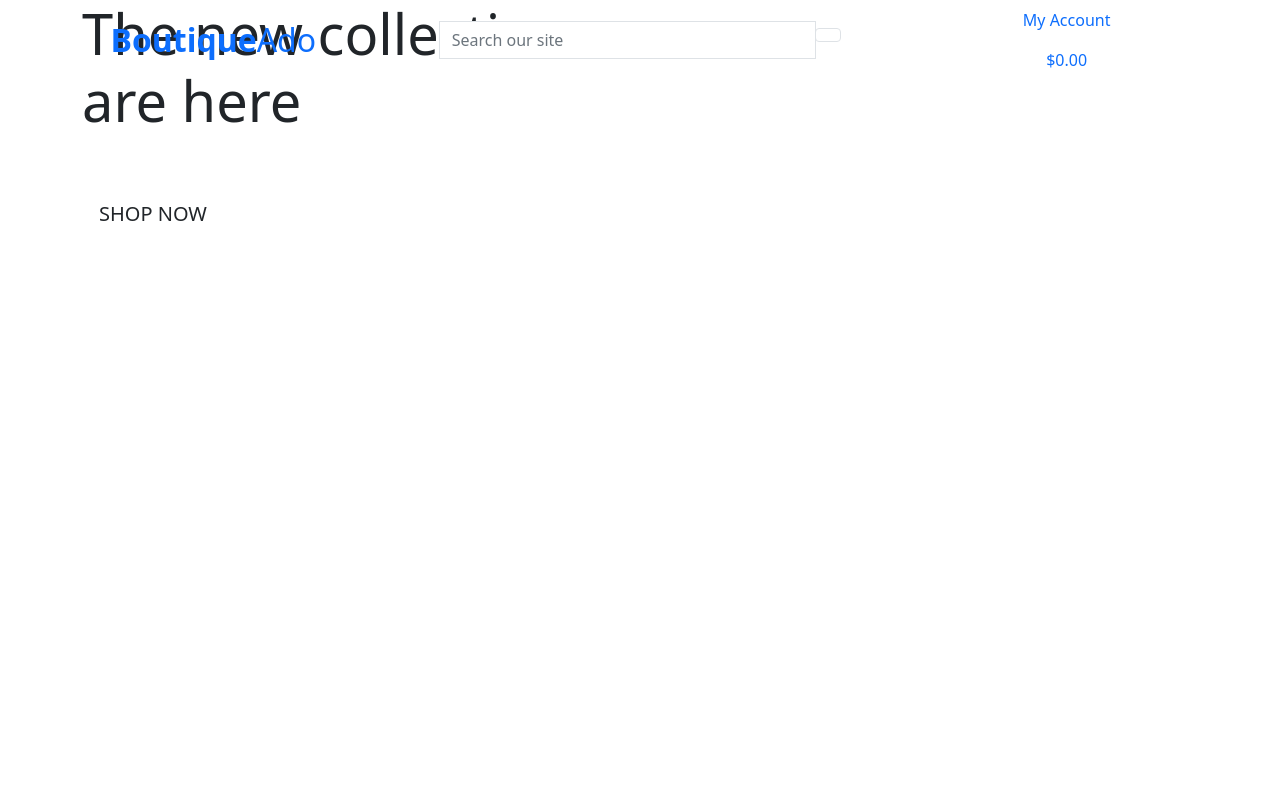
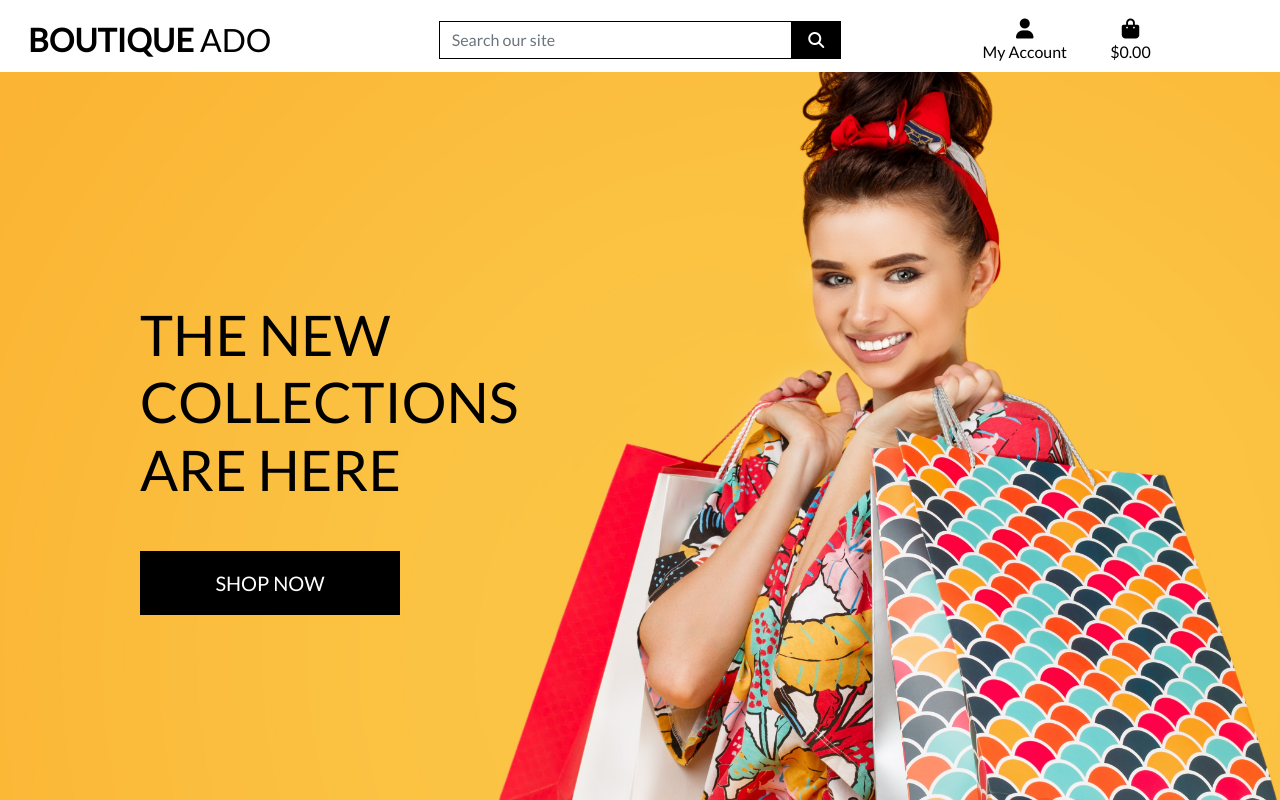
Before and after one commit to JaeWong91/boutique_ado_v1, a Django app: page / in a window 1280 px wide. Run offline with Django 3.2, Linux system fonts and the light colour scheme; some libraries are stand-ins or nearby versions.

Commit message:
completed homepage header and CSS

```diff
--- a/boutique_ado/settings.py
+++ b/boutique_ado/settings.py
@@ -147,6 +147,11 @@ USE_TZ = True
 # https://docs.djangoproject.com/en/3.2/howto/static-files/
 
 STATIC_URL = '/static/'
+STATICFILES_DIRS = (os.path.join(BASE_DIR, 'static'),)
+
+MEDIA_URL = '/media/'
+MEDIA_ROOT = os.path.join(BASE_DIR, 'media')
+
 
 # Default primary key field type
 # https://docs.djangoproject.com/en/3.2/ref/settings/#default-auto-field
--- a/boutique_ado/urls.py
+++ b/boutique_ado/urls.py
@@ -15,9 +15,11 @@ Including another URLconf
 """
 from django.contrib import admin
 from django.urls import path, include
+from django.conf import settings
+from django.conf.urls.static import static
 
 urlpatterns = [
     path('admin/', admin.site.urls),
     path('accounts/', include('allauth.urls')),
     path('', include('home.urls')),
-]
+] + static(settings.MEDIA_URL, document_root=settings.MEDIA_ROOT)
--- /dev/null
+++ b/static/css/base.css
@@ -0,0 +1,81 @@
+html {
+    height: 100%;
+}
+
+body {
+    background: url('/media/homepage_background_cropped.jpg') no-repeat center center fixed;
+    background-size: cover;
+    height: calc(100vh - 164px);
+    color: #555;
+    font-family: 'Lato';
+}
+
+/* from Bulma - another CSS framework similar to Bootstrap. To make font awesome icons size consistent unless manually changed*/
+.icon {
+    align-items: center;
+    display: inline-flex;
+    justify-content: center;
+    height: 1.5rem;
+    width: 1.5rem;
+}
+
+.logo-font {
+    text-transform: uppercase;
+}
+
+.main-logo-link {
+    width: fit-content;
+}
+
+.shop-now-button {
+    background: black;
+    color: white;
+    min-width: 260px;
+}
+
+.btn-black {
+    background: black;
+    color: white;
+}
+
+.shop-now-button:hover,
+.shop-now-button:active,
+.shop-now-button:focus,
+.btn-black:hover,
+.btn-black:active,
+.btn-black:focus {
+    background: #222;
+    color: white;
+}
+
+.text-black {
+    color: #000 !important;
+}
+
+.border-black {
+    border: 1px solid black !important;
+}
+
+/* -------------------------------- Media Queries */
+
+/* Slightly larger container on xl screens */
+@media (min-width: 1200px) {
+  .container {
+    max-width: 80%;
+  }
+}
+
+/* fixed top navbar only on medium and up */
+@media (min-width: 992px) {
+    .fixed-top-desktop-only {
+        position: fixed;
+        top: 0;
+        right: 0;
+        left: 0;
+        z-index: 1030;
+    }
+
+    .header-container {     /* This pushes the main body down to the bottom of the main page header */
+        padding-top: 164px;
+    }
+}
--- a/templates/base.html
+++ b/templates/base.html
@@ -14,13 +14,17 @@
         {% endblock %}
 
         {% block corecss %}
-            <link href="https://cdn.jsdelivr.net/npm/bootstrap@5.0.0-beta3/dist/css/bootstrap.min.css" rel="stylesheet" integrity="sha384-eOJMYsd53ii+scO/bJGFsiCZc+5NDVN2yr8+0RDqr0Ql0h+rP48ckxlpbzKgwra6" crossorigin="anonymous">
+            <link rel="stylesheet" href="https://cdn.jsdelivr.net/npm/bootstrap@5.0.0-beta3/dist/css/bootstrap.min.css"  integrity="sha384-eOJMYsd53ii+scO/bJGFsiCZc+5NDVN2yr8+0RDqr0Ql0h+rP48ckxlpbzKgwra6" crossorigin="anonymous">
+            <link rel="preconnect" href="https://fonts.gstatic.com">
+            <link rel="stylesheet" href="https://fonts.googleapis.com/css2?family=Lato&display=swap">
+            <link rel="stylesheet" href="{% static 'css/base.css' %}">
         {% endblock %}
 
         {% block extra_css %}
         {% endblock %}
 
         {% block corejs %}
+            <script src="https://kit.fontawesome.com/e03fbb7805.js" crossorigin="anonymous"></script>
             <script src="https://cdn.jsdelivr.net/npm/bootstrap@5.0.0-beta3/dist/js/bootstrap.bundle.min.js" integrity="sha384-JEW9xMcG8R+pH31jmWH6WWP0WintQrMb4s7ZOdauHnUtxwoG2vI5DkLtS3qm9Ekf" crossorigin="anonymous"></script>
             <script src="https://cdn.jsdelivr.net/npm/@popperjs/core@2.9.1/dist/umd/popper.min.js" integrity="sha384-SR1sx49pcuLnqZUnnPwx6FCym0wLsk5JZuNx2bPPENzswTNFaQU1RDvt3wT4gWFG" crossorigin="anonymous"></script>
             <script src="https://cdn.jsdelivr.net/npm/bootstrap@5.0.0-beta3/dist/js/bootstrap.min.js" integrity="sha384-j0CNLUeiqtyaRmlzUHCPZ+Gy5fQu0dQ6eZ/xAww941Ai1SxSY+0EQqNXNE6DZiVc" crossorigin="anonymous"></script>
@@ -32,19 +36,19 @@
         <title>Boutique Ado {% block extra_title %}{% endblock %}</title>
     </head>
     <body>
-        <header class="container-fluid fixed-top" >
-            <div class="row">
-                <div class="col-12 col-lg-4 my-auto py-1 py-lg-0 text-center text-lg-center">
+        <header class="container-fluid fixed-top">
+            <div id="topnav" class="row bg-white pt-lg-2 d-none d-lg-flex">
+                <div class="col-12 col-lg-4 my-auto py-1 py-lg-0 text-center text-lg-left">
                     <a href="{% url 'home' %}" class="nav-link main-logo-link">
-                        <h2 class="logo-font text-black my-0"><strong>Boutique</strong>Ado</h2>
+                        <h2 class="logo-font text-black my-0"><strong>Boutique</strong> Ado</h2>
                     </a>
                 </div>
                 <div class="col-12 col-lg-4 my-auto py-1 py-lg-0">
-                    <form  method="GET" action="">
+                    <form method="GET" action="">
                         <div class="input-group w-100">
-                            <input class="form-control border border-black rounded-0" type="text" name="q"  placeholder="Search our site">
+                            <input class="form-control border border-black rounded-0" type="text" name="q" placeholder="Search our site">
                             <div class="input-group-append">
-                                <button class="form-control btn btn-black border border-black rounded0" type="submit">
+                                <button class="form-control btn btn-black border border-black rounded-0" type="submit">
                                     <span class="icon">
                                         <i class="fas fa-search"></i>
                                     </span>
@@ -55,7 +59,7 @@
                 </div>
                 <div class="col-12 col-lg-4 my-auto py-1 py-lg-0">
                     <ul class="list-inline list-unstyled text-center text-lg-right my-0">
-                        <li class="list-online-item dropdown">
+                        <li class="list-inline-item dropdown">
                             <a class="text-black nav-link" href="#" id="user-options" data-toggle="dropdown" aria-haspopup="true" aria-expanded="false">
                                 <div class="text-center">
                                     <div><i class="fas fa-user fa-lg"></i></div>
@@ -75,13 +79,13 @@
                                 {% endif %}
                             </div>
                         </li>
-                        <li class="list-online-item">
+                        <li class="list-inline-item">
                             <a class="{% if grand_total %}text-info font-weight-bold{% else %}text-black{% endif %} nav-link" href="">
                                 <div class="text-center">
                                     <div><i class="fas fa-shopping-bag fa-lg"></i></div>
                                     <p class="my-0">
                                         {% if grand_total %}
-                                            ${{ grand_total|floatformat:2 }}    <!-- 2 decimal places format for currency-->
+                                            ${{ grand_total|floatformat:2 }}
                                         {% else %}
                                             $0.00
                                         {% endif %}
```
Also changed, not shown: media/homepage_background_cropped.jpg (added).
